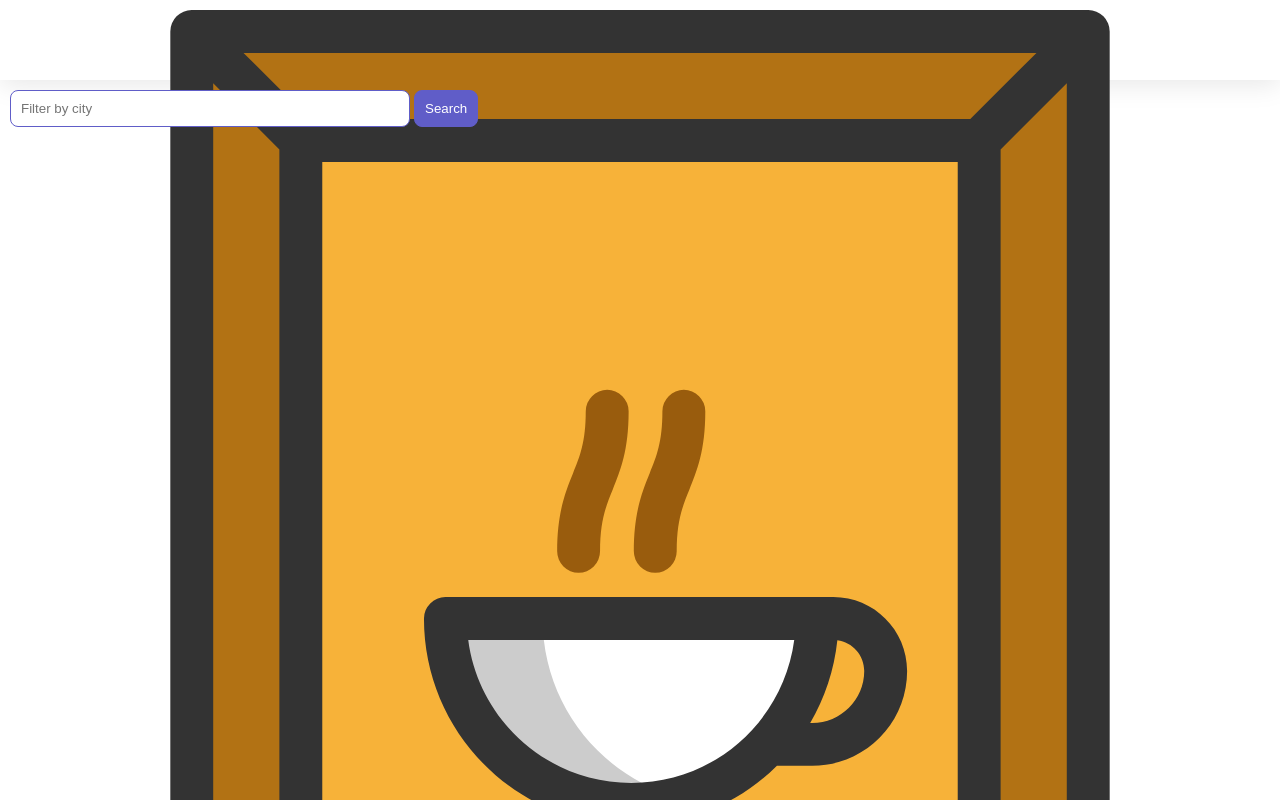
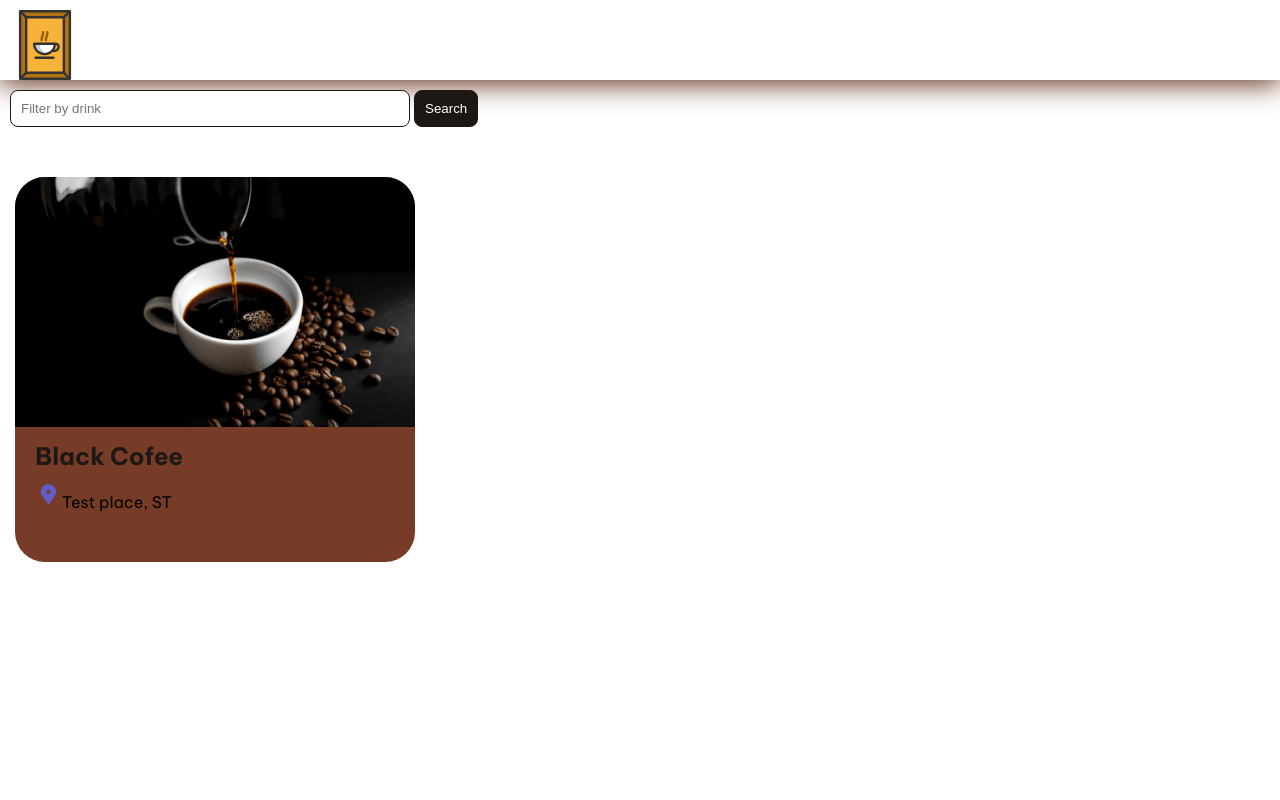
Before and after one commit to NahuelAlaniz/my-third-angular-app, an Angular app: page / in a window 1280 px wide. Shown: the top 800 px of the page. Built offline with nearby package versions, Linux system fonts and the light colour scheme.

Commit message:
Se añadió valores dinamicos a las plantillas

```diff
--- a/src/app/app.component.css
+++ b/src/app/app.component.css
@@ -7,6 +7,7 @@
     padding: var(--content-padding);
     box-shadow: 0px 5px 25px var(--shadow-color);
   }
+
   .content {
     padding: var(--content-padding);
   }
--- a/src/app/home/home.component.ts
+++ b/src/app/home/home.component.ts
@@ -1,16 +1,32 @@
 import {Component} from '@angular/core';
 import {CommonModule} from '@angular/common';
+import {HousingLocationComponent} from '../housing-location/housing-location.component';
+import {Housinglocation} from '../housinglocation';
 @Component({
   selector: 'app-home',
-  imports: [CommonModule],
+  imports: [CommonModule, HousingLocationComponent],
   template: `
     <section>
       <form>
-        <input type="text" placeholder="Filter by city" />
+        <input type="text" placeholder="Filter by drink" />
         <button class="primary" type="button">Search</button>
       </form>
+    </section>
+    <section class="results">
+      <app-housing-location [housingLocation]="housingLocation"></app-housing-location>
     </section>
   `,
   styleUrls: ['./home.component.css'],
 })
-export class HomeComponent {}
+export class HomeComponent {
+  readonly baseUrl= 'https://angular.dev/assets/images/tutorials/common';
+
+  housingLocation: Housinglocation= {
+    id: 9999,
+    name: 'Black Cofee',
+    photo: `assets/images/black_cofee.jpg`,
+    availableUnits: 99,
+    place: 'Test place',
+    state: 'ST'
+  };
+}
--- /dev/null
+++ b/src/app/housing-location/housing-location.component.css
@@ -0,0 +1,30 @@
+.listing {
+    background: var(--accent-color);
+    border-radius: 30px;
+    padding-bottom: 30px;
+  }
+  .listing-heading {
+    color: var(--primary-color);
+    padding: 10px 20px 0 20px;
+  }
+  .listing-photo {
+    height: 250px;
+    width: 100%;
+    object-fit: cover;
+    border-radius: 30px 30px 0 0;
+  }
+  .listing-location {
+    padding: 10px 20px 20px 20px;
+  }
+  .listing-location::before {
+    content: url("/assets/location-pin.svg") / "";
+  }
+  section.listing a {
+    padding-left: 20px;
+    text-decoration: none;
+    color: var(--primary-color);
+  }
+  section.listing a::after {
+    content: "\203A";
+    margin-left: 5px;
+  }
--- /dev/null
+++ b/src/app/housing-location/housing-location.component.ts
@@ -0,0 +1,21 @@
+import { Component, Input } from '@angular/core';
+import { CommonModule } from '@angular/common';
+import { Housinglocation } from '../housinglocation';
+
+
+@Component({
+  selector: 'app-housing-location',
+  imports: [CommonModule],
+  template: `
+    <section class="listing">
+      <img class="listing-photo" [src]="housingLocation.photo" alt="Exterior foto of {{housingLocation.name}}" crossorigin />
+      <h2 class="listing-heading">{{housingLocation.name}}</h2>
+      <p class="listing-location">{{housingLocation.place}}, {{housingLocation.state}}</p>
+    </section>
+  `,
+  styleUrls: ['./housing-location.component.css'],
+})
+export class HousingLocationComponent {
+  @Input() housingLocation!: Housinglocation;
+
+}
--- /dev/null
+++ b/src/app/housinglocation.ts
@@ -0,0 +1,9 @@
+export interface Housinglocation {
+    id:number;
+    name:string;
+    photo:string;
+    place:string;
+    availableUnits:number;
+    state:string;
+
+}
--- a/src/styles.css
+++ b/src/styles.css
@@ -7,17 +7,24 @@
   body {
     font-family: 'Be Vietnam Pro', sans-serif;
   }
+
   :root {
-    --primary-color: #605DC8;
-    --secondary-color: #8B89E6;
-    --accent-color: #e8e7fa;
-    --shadow-color: #E8E8E8;
+    --primary-color: #1d1814;
+    --secondary-color: #743222;
+    --accent-color: #763c28;
+    --shadow-color: #6c3b2a;
+    --logo-width:70px;
+  }
+
+  .brand-logo {
+    width: var(--logo-width);
+    height: auto;
   }
 
   button.primary {
     padding: 10px;
-    border: solid 1px var(--primary-color);
-    background: var(--primary-color);
+    border: solid 1px var(--secondary-color);
+    background: var(--secondary-color);
     color: white;
     border-radius: 8px;
   }
```
Also changed, not shown: src/assets/images/black_cofee.jpg (added).
